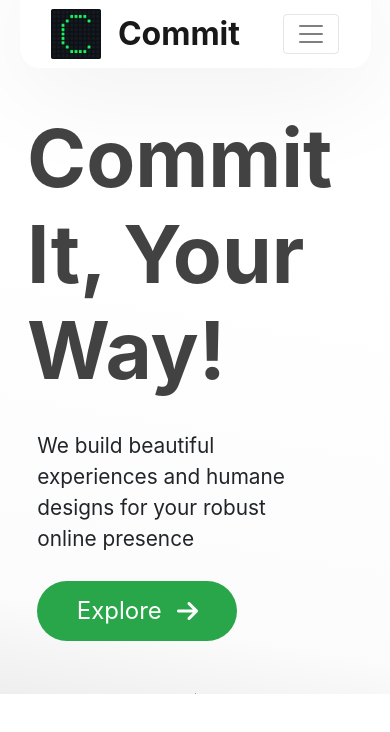
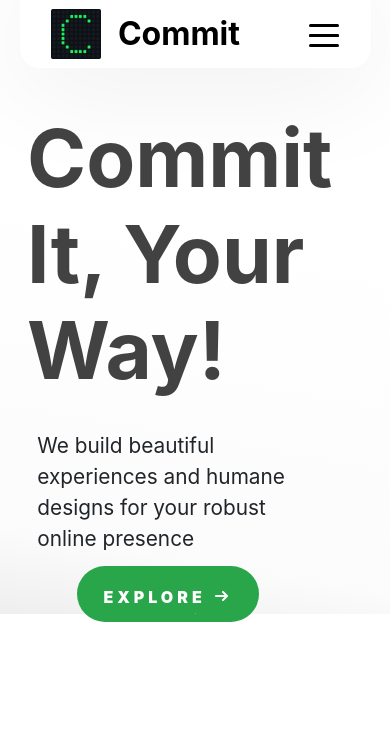
Before and after one commit to sarthakeash/Website, a plain HTML site: page index.html in a window 390 px wide. Drawn offline with nearby package versions, Linux system fonts and the light colour scheme; grey boxes are pictures that could not be loaded.

Commit message:
hamburger , sliding + explore button

```diff
--- a/assets/Stylesheets/styles.css
+++ b/assets/Stylesheets/styles.css
@@ -32,6 +32,154 @@
 .navbar-brand img {
     margin-right: 10%;
 }
+
+
+.navbar button{padding: 0;
+    border: none;
+    background: none;
+
+}
+nav a{color: black;}
+
+
+
+
+/* Hamburger buttonn*/
+
+button:focus { outline: none; }
+
+.animated-icon2{
+    width: 30px;
+    height: 20px;
+    position: relative;
+    margin: 0px;
+    -webkit-transform: rotate(0deg);
+    -moz-transform: rotate(0deg);
+    -o-transform: rotate(0deg);
+    transform: rotate(0deg);
+    -webkit-transition: .5s ease-in-out;
+    -moz-transition: .5s ease-in-out;
+    -o-transition: .5s ease-in-out;
+    transition: .5s ease-in-out;
+    cursor: pointer;
+    border: 0px;
+
+    }
+
+   .animated-icon2 span{
+    display: block;
+    position: absolute;
+    height: 3px;
+    width: 100%;
+    border-radius: 9px;
+    opacity: 1;
+    left: 0;
+    -webkit-transform: rotate(0deg);
+    -moz-transform: rotate(0deg);
+    -o-transform: rotate(0deg);
+    transform: rotate(0deg);
+    -webkit-transition: .25s ease-in-out;
+    -moz-transition: .25s ease-in-out;
+    -o-transition: .25s ease-in-out;
+    transition: .25s ease-in-out;
+
+    }
+
+
+    .animated-icon2 span {
+    background: black;
+    }
+
+
+    .animated-icon2 span:nth-child(1) {
+    top: 0px;
+    }
+
+    .animated-icon2 span:nth-child(2), .animated-icon2 span:nth-child(3) {
+    top: 10px;
+    }
+
+    .animated-icon2 span:nth-child(4) {
+    top: 20px;
+    }
+
+    .animated-icon2.open span:nth-child(1) {
+    top: 11px;
+    width: 0%;
+    left: 50%;
+    }
+
+    .animated-icon2.open span:nth-child(2) {
+    -webkit-transform: rotate(45deg);
+    -moz-transform: rotate(45deg);
+    -o-transform: rotate(45deg);
+    transform: rotate(45deg);
+    }
+
+    .animated-icon2.open span:nth-child(3) {
+    -webkit-transform: rotate(-45deg);
+    -moz-transform: rotate(-45deg);
+    -o-transform: rotate(-45deg);
+    transform: rotate(-45deg);
+    }
+
+    .animated-icon2.open span:nth-child(4) {
+    top: 11px;
+    width: 0%;
+    left: 50%;
+    }
+
+
+/*sliding menu*/
+
+
+    @media(max-width:992px){
+        .navbar .navbar-collapse.collapsing{
+          height:auto !important;
+z-index: 2;
+        }
+        .navbar .lateral-left{
+          left:-100%;
+          animation: slide-out-left 1200ms forwards;
+          z-index: 2;
+        }
+        .navbar .lateral-left.open{
+          animation: slide-in-left 1200ms forwards;
+        }
+
+
+        .navbar .navbar-collapse{
+          top:0px; bottom:0px;
+          position:fixed;
+          width:80%; width:calc(100% - 60px);
+          max-width:320px;
+          height:auto !important;
+
+
+          background:#f8f8f8;
+          padding:30px;
+
+        }
+        .navbar .lateral-left.open,
+        .navbar .lateral-right.open{
+          display:block !important;
+          overflow-y:auto;
+        }
+      }
+
+      @keyframes slide-in-left{
+        0%		{ left:-100%; }
+        100%	{ left:0%; }
+      }
+      @keyframes slide-out-left{
+    from {left: 0%;}
+    to {left: -100;}
+      }
+
+
+
+
+
 
 /* //////////////////////////////// Main section///////////////// */
 
@@ -90,3 +238,100 @@
     margin-bottom: 2rem;
     color: rgb(66, 66, 66);
 }
+
+
+
+
+
+
+
+
+
+
+
+.cta {
+    position: absolute;
+    margin: auto;
+    padding: 17px 26px;
+    transition: all 0.2s ease;
+    margin-top :-1%;
+    left: 22%;
+    text-decoration: none;
+    background-color: rgb(242,242,242,0.9);
+
+    border-radius: 28px;
+    height: 56px;
+  }
+
+
+  .cta:before {
+    content: "";
+    position: absolute;
+    top: 0;
+    left: 0%;
+    display: block;
+    border-radius: 28px;
+    background-color: #28A649;
+    width: 100%;
+    height: 56px;
+    transition: all 0.3s ease;
+  }
+
+
+
+
+  .cta span {
+    position: relative;
+    font-size: 16px;
+    line-height: 18px;
+    font-weight: 900;
+    letter-spacing: 0.25em;
+    text-transform: uppercase;
+    vertical-align: middle;
+    color: white;
+  }
+
+  .cta:hover span{
+      color: #28A649;
+  }
+
+
+  .cta svg {
+    position: relative;
+    top: 0;
+    margin-left: 10px;
+    fill: none;
+    stroke-linecap: round;
+    stroke-linejoin: round;
+    stroke: white;
+    stroke-width: 2;
+    transform: translateX(-5px);
+    transition: all 0.3s ease;
+  }
+
+
+  .cta:hover:before{
+  width: 56px;
+    background: #28A649;
+    text-decoration: none;
+    margin-left: 71%;
+  }
+
+
+  .cta:hover svg {
+    transform: translateX(7px);text-decoration: none;
+  }
+
+
+  .cta:active {
+    transform: scale(0.96);text-decoration: none;
+  }
+
+
+  .explore-button a:hover{
+
+    text-decoration: none;
+
+
+
+    }
--- /dev/null
+++ b/assets/script.js
@@ -0,0 +1,19 @@
+$(document).ready(function () {
+
+
+    $('.second-button').on('click', function () {
+
+      $('.animated-icon2').toggleClass('open');
+    });
+
+
+
+    $('#hamb').click(function(){
+        var navbar_obj = $($(this).data("target"));
+        navbar_obj.toggleClass("open");
+      });
+
+
+
+
+  });
--- a/index.html
+++ b/index.html
@@ -7,7 +7,7 @@
     <meta charset="UTF-8">
     <meta name="viewport">
     <meta name="viewport" content="width=device-width, initial-scale=1.0">
-    <title>Saksham Aggarwal</title>
+    <title>Commit INC.</title>
     <link rel="stylesheet"
         href="https://cdn.jsdelivr.net/npm/@fortawesome/fontawesome-free@5.15.3/css/fontawesome.min.css"
         integrity="sha384-wESLQ85D6gbsF459vf1CiZ2+rr+CsxRY0RpiF1tLlQpDnAgg6rwdsUF1+Ics2bni" crossorigin="anonymous">
@@ -39,18 +39,18 @@
 
 <body>
 
-    <nav class="navbar navbar-expand-lg navbar-light ">
+    <nav class="navbar navbar-expand-lg ">
 
         <a class="navbar-brand" href="./index.html">
-            <img src="/Website/assets/images/logo.png" alt="" width="50" height="50"
+            <img src="assets/images/logo.png" alt="" width="50" height="50"
                 class="d-inline-block align-text-top">
             Commit
         </a>
-        <button class="navbar-toggler" type="button" data-toggle="collapse" data-target="#navbarNavAltMarkup"
-            aria-controls="navbarNavAltMarkup" aria-expanded="false" aria-label="Toggle navigation">
-            <span class="navbar-toggler-icon"></span>
-        </button>
-        <div class="collapse navbar-collapse" id="navbarNavAltMarkup">
+        <button class="navbar-toggler second-button collapsed" type="button" data-toggle="collapse" data-target="#navbarNavAltMarkup"
+        aria-controls="navbarNavAltMarkup" aria-expanded="false" aria-label="Toggle navigation" id="hamb">
+        <div class="animated-icon2"><span></span><span></span><span></span><span></span></div>
+      </button>
+        <div class="collapse navbar-collapse lateral-left" id="navbarNavAltMarkup">
             <div class="navbar-nav ml-auto">
                 <a class="nav-item nav-link active" href="./index.html">Home <span class="sr-only">(current)</span></a>
                 <a class="nav-item nav-link" href="./work.html">Work</a>
@@ -58,6 +58,12 @@
             </div>
         </div>
     </nav>
+
+
+
+
+
+
 
     <section id="hero">
 
@@ -70,9 +76,25 @@
                     and humane designs for your
                     robust online presence
                 </p>
-                <a href="./work.html"><button type="button" class="btn btn-lg btn-dark download-button">Explore
-                        <i class="fas fa-arrow-right"></i></button></a>
-            </div>
+
+
+<div class="explore-button">
+                <a href="./work.html" class="cta" >
+                    <span>Explore</span>
+                    <svg width="13px" height="10px" viewBox="0 0 13 10">
+                      <path d="M1,5 L11,5"></path>
+                      <polyline points="8 1 12 5 8 9"></polyline>
+                    </svg>
+                  </a>
+        </div>
+
+
+
+                </div>
+
+
+
+
             <div class="col-lg-6 illustration-parent">
                 <!-- <img src="./assets/images/hero.png" alt="iphone-mockup" class="illustration"> -->
             </div>
@@ -80,6 +102,10 @@
 
     </section>
 
+
+
+    <script src="./assets/script.js"></script>
 </body>
 
+
 </html>
```
